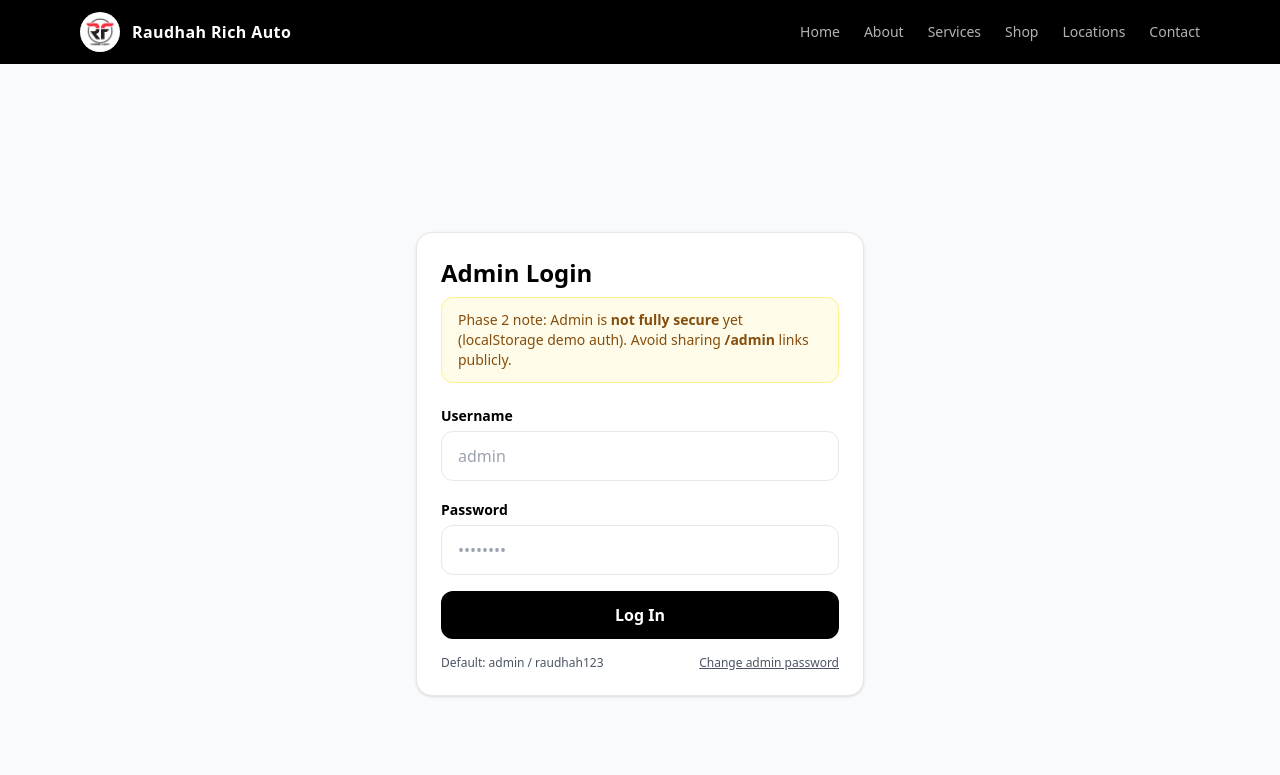
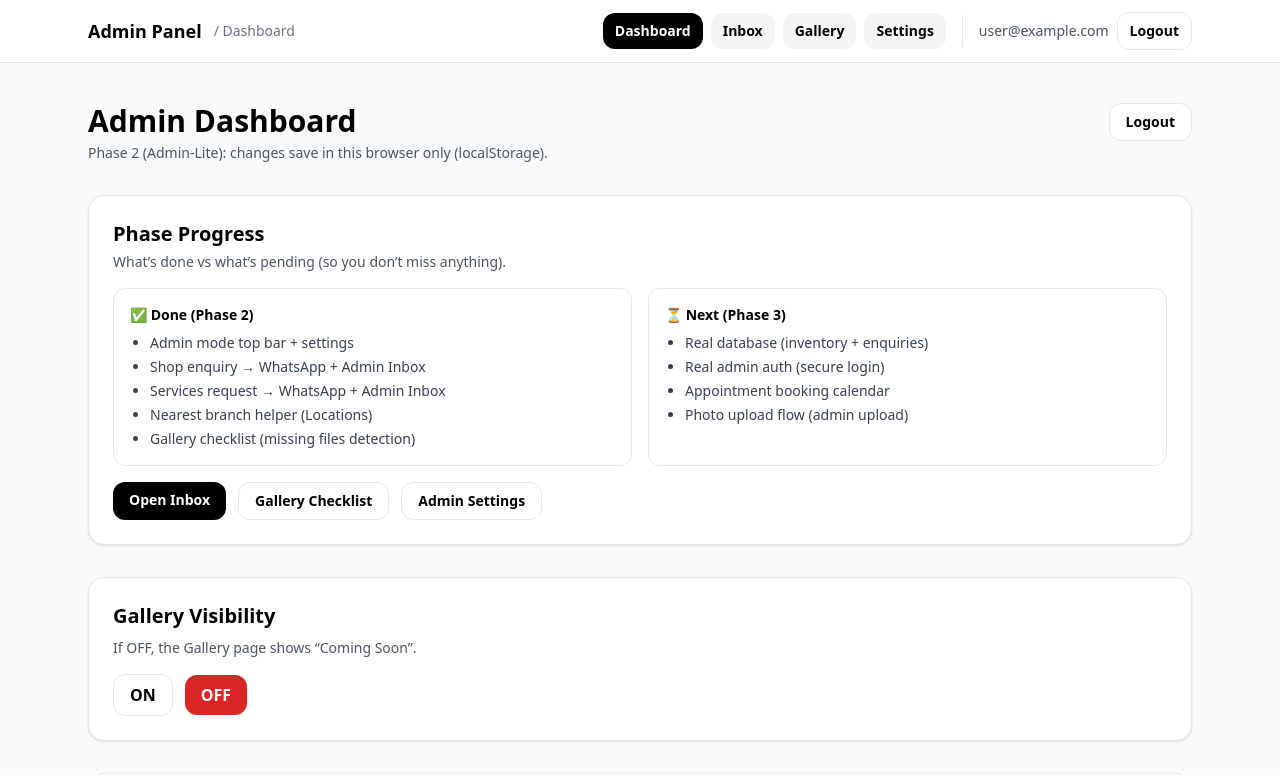
Before and after one commit to adamnabil9305-ship-it/raudhah-rich-auto, a React (Vite) app: page /admin in a window 1280 px wide. Before the commit this address led to /admin/login. Shown: the top 775 px of the page. Built offline with nearby package versions, Linux system fonts and the light colour scheme; no server answers; sample sign-in values are in the browser's storage.

Commit message:
Firebase admin auth setup complete

```diff
--- a/src/App.jsx
+++ b/src/App.jsx
@@ -1,8 +1,13 @@
 // src/App.jsx
-import { Routes, Route } from "react-router-dom";
+import { Routes, Route, useLocation, Navigate } from "react-router-dom";
+import { useEffect, useState } from "react";
+import { onAuthStateChanged } from "firebase/auth";
+
+import { auth } from "./firebase";
 
 import Navbar from "./components/Navbar";
 import WhatsAppFloat from "./components/WhatsAppFloat";
+import ProtectedRoute from "./components/ProtectedRoute";
 
 import Home from "./pages/Home";
 import About from "./pages/About";
@@ -21,9 +26,26 @@ import AdminGallery from "./pages/AdminGallery";
 import NotFound from "./pages/NotFound";
 
 export default function App() {
+  const [user, setUser] = useState(null);
+  const [authReady, setAuthReady] = useState(false);
+  const location = useLocation();
+
+  const isAdminRoute = location.pathname.startsWith("/admin");
+
+  useEffect(() => {
+    const unsub = onAuthStateChanged(auth, (u) => {
+      setUser(u);
+      setAuthReady(true);
+    });
+    return () => unsub();
+  }, []);
+
+  if (!authReady) return null;
+
   return (
     <>
-      <Navbar />
+      {/* Public layout only */}
+      {!isAdminRoute && <Navbar />}
 
       <Routes>
         {/* Public */}
@@ -36,17 +58,50 @@ export default function App() {
         <Route path="/gallery" element={<Gallery />} />
 
         {/* Admin */}
-        <Route path="/admin/login" element={<AdminLogin />} />
-        <Route path="/admin" element={<AdminDashboard />} />
-        <Route path="/admin/inbox" element={<AdminInbox />} />
-        <Route path="/admin/settings" element={<AdminSettings />} />
-        <Route path="/admin/gallery" element={<AdminGallery />} />
+        <Route
+          path="/admin/login"
+          element={user ? <Navigate to="/admin" replace /> : <AdminLogin />}
+        />
+
+        <Route
+          path="/admin"
+          element={
+            <ProtectedRoute user={user}>
+              <AdminDashboard />
+            </ProtectedRoute>
+          }
+        />
+        <Route
+          path="/admin/inbox"
+          element={
+            <ProtectedRoute user={user}>
+              <AdminInbox />
+            </ProtectedRoute>
+          }
+        />
+        <Route
+          path="/admin/settings"
+          element={
+            <ProtectedRoute user={user}>
+              <AdminSettings />
+            </ProtectedRoute>
+          }
+        />
+        <Route
+          path="/admin/gallery"
+          element={
+            <ProtectedRoute user={user}>
+              <AdminGallery />
+            </ProtectedRoute>
+          }
+        />
 
         {/* 404 */}
         <Route path="*" element={<NotFound />} />
       </Routes>
 
-      <WhatsAppFloat />
+      {/* Public float only */}
+      {!isAdminRoute && <WhatsAppFloat />}
     </>
   );
 }
--- a/src/components/AdminTopbar.jsx
+++ b/src/components/AdminTopbar.jsx
@@ -1,51 +1,74 @@
-import { Link, useNavigate } from "react-router-dom";
+// src/components/AdminTopbar.jsx
+import { Link, NavLink, useNavigate } from "react-router-dom";
+import { signOut } from "firebase/auth";
+import { auth } from "../firebase";
 
-export default function AdminTopbar({ subtitle }) {
+export default function AdminTopbar({ subtitle = "" }) {
   const navigate = useNavigate();
+  const userEmail = auth?.currentUser?.email || "";
 
-  function logout() {
-    localStorage.removeItem("raudhah_admin_authed");
-    navigate("/admin/login");
+  async function handleLogout() {
+    try {
+      await signOut(auth);
+      navigate("/admin/login", { replace: true });
+    } catch (e) {
+      alert("Logout failed. Please try again.");
+    }
   }
 
+  const nav = [
+    { name: "Dashboard", to: "/admin" },
+    { name: "Inbox", to: "/admin/inbox" },
+    { name: "Gallery", to: "/admin/gallery" },
+    { name: "Settings", to: "/admin/settings" },
+  ];
+
   return (
-    <div className="sticky top-0 z-50 bg-yellow-50 border-b border-yellow-200">
-      <div className="max-w-6xl mx-auto px-6 py-3 flex flex-col sm:flex-row sm:items-center sm:justify-between gap-2">
-        <div className="flex items-start gap-3">
-          <div className="text-sm font-extrabold text-yellow-900">
-            ⚠ ADMIN MODE
+    <div className="sticky top-0 z-50 border-b bg-white/90 backdrop-blur">
+      <div className="max-w-6xl mx-auto px-6 py-3">
+        <div className="flex items-center justify-between gap-4 flex-wrap">
+          <div className="flex items-center gap-3">
+            <Link to="/admin" className="font-bold text-lg">
+              Admin Panel
+            </Link>
+            {subtitle ? (
+              <span className="text-sm text-gray-500">/ {subtitle}</span>
+            ) : null}
           </div>
-          <div className="text-xs text-yellow-900/80 leading-snug">
-            Phase 2 demo admin (localStorage). Don’t share admin links publicly.
-            {subtitle ? <span className="block font-semibold mt-0.5">{subtitle}</span> : null}
+
+          <div className="flex items-center gap-2 flex-wrap">
+            {nav.map((item) => (
+              <NavLink
+                key={item.to}
+                to={item.to}
+                className={({ isActive }) =>
+                  [
+                    "px-3 py-2 rounded-xl text-sm font-semibold transition",
+                    isActive ? "bg-black text-white" : "bg-gray-100 hover:bg-gray-200",
+                  ].join(" ")
+                }
+              >
+                {item.name}
+              </NavLink>
+            ))}
+
+            <div className="hidden md:block mx-2 h-8 w-px bg-gray-200" />
+
+            <div className="flex items-center gap-2">
+              {userEmail ? (
+                <span className="hidden md:inline text-sm text-gray-600 max-w-[220px] truncate">
+                  {userEmail}
+                </span>
+              ) : null}
+
+              <button
+                onClick={handleLogout}
+                className="px-3 py-2 rounded-xl border text-sm font-semibold bg-white hover:bg-gray-100 transition"
+              >
+                Logout
+              </button>
+            </div>
           </div>
-        </div>
-
-        <div className="flex flex-wrap gap-2">
-          <Link
-            to="/"
-            className="px-3 py-1.5 rounded-lg border bg-white text-sm font-semibold hover:bg-gray-100 transition"
-          >
-            View Site
-          </Link>
-          <Link
-            to="/admin/inbox"
-            className="px-3 py-1.5 rounded-lg border bg-white text-sm font-semibold hover:bg-gray-100 transition"
-          >
-            Inbox
-          </Link>
-          <Link
-            to="/admin/settings"
-            className="px-3 py-1.5 rounded-lg border bg-white text-sm font-semibold hover:bg-gray-100 transition"
-          >
-            Admin Settings
-          </Link>
-          <button
-            onClick={logout}
-            className="px-3 py-1.5 rounded-lg bg-black text-white text-sm font-semibold hover:bg-gray-800 transition"
-          >
-            Logout
-          </button>
         </div>
       </div>
     </div>
--- a/src/components/Navbar.jsx
+++ b/src/components/Navbar.jsx
@@ -14,7 +14,6 @@ export default function Navbar() {
     return () => window.removeEventListener("scroll", onScroll);
   }, []);
 
-  // Close menu on resize to desktop
   useEffect(() => {
     const onResize = () => {
       if (window.innerWidth >= 768) setOpen(false);
@@ -23,7 +22,6 @@ export default function Navbar() {
     return () => window.removeEventListener("resize", onResize);
   }, []);
 
-  // Close menu when route changes (back/forward/programmatic nav)
   useEffect(() => {
     setOpen(false);
     // eslint-disable-next-line react-hooks/exhaustive-deps
@@ -47,7 +45,6 @@ export default function Navbar() {
     <header className={`${baseHeader} ${bgHeader}`}>
       <div className="mx-auto max-w-6xl px-4">
         <div className="h-16 flex items-center justify-between gap-4">
-          {/* Brand */}
           <Link to="/" className="flex items-center gap-3">
             <img
               src="/logo.png"
@@ -62,7 +59,6 @@ export default function Navbar() {
             </span>
           </Link>
 
-          {/* Desktop Nav */}
           <nav className="hidden md:flex items-center gap-6">
             {nav.map((item) => (
               <NavLink
@@ -80,7 +76,6 @@ export default function Navbar() {
             ))}
           </nav>
 
-          {/* Mobile button */}
           <button
             type="button"
             className="md:hidden inline-flex items-center justify-center rounded-xl border border-white/15 bg-white/10 px-3 py-2 text-white hover:bg-white/15 transition"
@@ -112,7 +107,6 @@ export default function Navbar() {
           </button>
         </div>
 
-        {/* Mobile dropdown */}
         {open && (
           <div id="mobile-menu" className="md:hidden pb-4">
             <div className="rounded-2xl border border-white/10 bg-black/95 overflow-hidden">
--- /dev/null
+++ b/src/components/ProtectedRoute.jsx
@@ -0,0 +1,7 @@
+// src/components/ProtectedRoute.jsx
+import { Navigate } from "react-router-dom";
+
+export default function ProtectedRoute({ user, children }) {
+  if (!user) return <Navigate to="/admin/login" replace />;
+  return children;
+}
--- a/src/firebase.js
+++ b/src/firebase.js
@@ -3,7 +3,7 @@ import { initializeApp } from "firebase/app";
 import { getAuth } from "firebase/auth";
 
 const firebaseConfig = {
-  apiKey: "AIzaSy.....",
+  apiKey: "AIzaSyBPXcSWqHVAkfNJytkqDzSLLjJX1n_LQQs",
   authDomain: "raudhah-auto-admin.firebaseapp.com",
   projectId: "raudhah-auto-admin",
   storageBucket: "raudhah-auto-admin.firebasestorage.app",
--- a/src/pages/AdminDashboard.jsx
+++ b/src/pages/AdminDashboard.jsx
@@ -1,18 +1,17 @@
-import { useEffect, useMemo, useState } from "react";
+// src/pages/AdminDashboard.jsx
+import { useMemo, useState } from "react";
 import { Link, useNavigate } from "react-router-dom";
+import { signOut } from "firebase/auth";
+
+import { auth } from "../firebase";
 import AdminTopbar from "../components/AdminTopbar";
 
 export default function AdminDashboard() {
   const navigate = useNavigate();
 
-  useEffect(() => {
-    document.title = "Admin Dashboard | Raudhah Rich Auto";
-    const isAuthed = localStorage.getItem("raudhah_admin_authed") === "yes";
-    if (!isAuthed) navigate("/admin/login");
-  }, [navigate]);
-
   const [promoTitle, setPromoTitle] = useState(
-    localStorage.getItem("promo_title") || "Promo slot (update when client confirms)"
+    localStorage.getItem("promo_title") ||
+      "Promo slot (update when client confirms)"
   );
   const [promoDesc, setPromoDesc] = useState(
     localStorage.getItem("promo_desc") ||
@@ -26,8 +25,14 @@ export default function AdminDashboard() {
 
   const [newPart, setNewPart] = useState({ name: "", price: "", branch: "" });
 
-  const branches = useMemo(() => ["Seksyen 23", "Seksyen 15", "U12", "Batu Caves"], []);
-  const [galleryEnabled, setGalleryEnabled] = useState(localStorage.getItem("gallery_enabled") === "yes");
+  const branches = useMemo(
+    () => ["Seksyen 23", "Seksyen 15", "U12", "Batu Caves"],
+    []
+  );
+
+  const [galleryEnabled, setGalleryEnabled] = useState(
+    localStorage.getItem("gallery_enabled") === "yes"
+  );
 
   function savePromo() {
     localStorage.setItem("promo_title", promoTitle);
@@ -37,10 +42,16 @@ export default function AdminDashboard() {
 
   function addPart() {
     if (!newPart.name.trim()) return;
+
     const updated = [
       ...parts,
-      { id: crypto.randomUUID(), ...newPart, createdAt: new Date().toISOString() },
+      {
+        id: crypto.randomUUID(),
+        ...newPart,
+        createdAt: new Date().toISOString(),
+      },
     ];
+
     setParts(updated);
     localStorage.setItem("parts_list", JSON.stringify(updated));
     setNewPart({ name: "", price: "", branch: "" });
@@ -57,6 +68,15 @@ export default function AdminDashboard() {
     localStorage.setItem("gallery_enabled", v ? "yes" : "no");
   }
 
+  async function handleLogout() {
+    try {
+      await signOut(auth);
+      navigate("/admin/login", { replace: true });
+    } catch (e) {
+      alert("Logout failed. Please try again.");
+    }
+  }
+
   return (
     <div className="min-h-screen bg-gray-50">
       <AdminTopbar subtitle="Dashboard" />
@@ -69,6 +89,13 @@ export default function AdminDashboard() {
               Phase 2 (Admin-Lite): changes save in this browser only (localStorage).
             </p>
           </div>
+
+          <button
+            onClick={handleLogout}
+            className="px-4 py-2 rounded-xl border bg-white hover:bg-gray-100 transition text-sm font-semibold"
+          >
+            Logout
+          </button>
         </div>
 
         {/* Phase Progress */}
@@ -241,7 +268,10 @@ export default function AdminDashboard() {
             ) : (
               <div className="space-y-3">
                 {parts.map((p) => (
-                  <div key={p.id} className="flex items-center justify-between gap-4 border rounded-xl p-4">
+                  <div
+                    key={p.id}
+                    className="flex items-center justify-between gap-4 border rounded-xl p-4"
+                  >
                     <div>
                       <p className="font-semibold">{p.name}</p>
                       <p className="text-sm text-gray-600">
--- a/src/pages/AdminLogin.jsx
+++ b/src/pages/AdminLogin.jsx
@@ -1,94 +1,131 @@
-import { useEffect, useState } from "react";
-import { useNavigate, Link } from "react-router-dom";
+// src/pages/AdminLogin.jsx
+import { useState } from "react";
+import { signInWithEmailAndPassword } from "firebase/auth";
+import { useNavigate } from "react-router-dom";
+import { auth } from "../firebase";
 
-function getCreds() {
-  const saved = localStorage.getItem("raudhah_admin_creds");
-  if (saved) return JSON.parse(saved);
+function humanizeFirebaseError(code) {
+  // Common Firebase Auth errors
+  if (!code) return "Login failed. Please try again.";
 
-  // Default creds (Phase 2 only)
-  return { username: "admin", password: "raudhah123" };
+  if (code === "auth/invalid-credential") return "Wrong email or password.";
+  if (code === "auth/user-not-found") return "No user found for this email.";
+  if (code === "auth/wrong-password") return "Wrong password.";
+  if (code === "auth/too-many-requests")
+    return "Too many attempts. Try again later.";
+  if (code === "auth/operation-not-allowed")
+    return "Email/Password login is disabled in Firebase.";
+  if (code === "auth/invalid-api-key")
+    return "Firebase config error (invalid API key). Check src/firebase.js.";
+  if (code === "auth/unauthorized-domain")
+    return "This domain is not authorized. Add it in Firebase Auth → Settings → Authorized domains.";
+  if (code === "auth/network-request-failed")
+    return "Network error. Check your connection / adblock / VPN and try again.";
+
+  return `Login failed (${code}).`;
 }
 
 export default function AdminLogin() {
   const navigate = useNavigate();
-  const [user, setUser] = useState("");
-  const [pass, setPass] = useState("");
+
+  const [email, setEmail] = useState("");
+  const [password, setPassword] = useState("");
+
+  const [showPass, setShowPass] = useState(false);
+  const [loading, setLoading] = useState(false);
+
   const [error, setError] = useState("");
 
-  useEffect(() => {
-    document.title = "Admin Login | Raudhah Rich Auto";
-    const isAuthed = localStorage.getItem("raudhah_admin_authed") === "yes";
-    if (isAuthed) navigate("/admin");
-  }, [navigate]);
-
-  function onSubmit(e) {
+  const onSubmit = async (e) => {
     e.preventDefault();
     setError("");
 
-    const creds = getCreds();
-    if (user === creds.username && pass === creds.password) {
-      localStorage.setItem("raudhah_admin_authed", "yes");
-      navigate("/admin");
+    const cleanEmail = email.trim();
+
+    if (!cleanEmail || !password) {
+      setError("Please enter email and password.");
       return;
     }
 
-    setError("Wrong username or password.");
+    setLoading(true);
+    try {
+      await signInWithEmailAndPassword(auth, cleanEmail, password);
+      navigate("/admin", { replace: true });
+    } catch (err) {
+      // ✅ This is the key debug info
+      console.log("LOGIN ERROR:", err?.code, err?.message, err);
+
+      const code = err?.code || "";
+      setError(humanizeFirebaseError(code));
+    } finally {
+      setLoading(false);
     }
+  };
 
   return (
-    <div className="min-h-screen bg-gray-50 flex items-center justify-center px-6">
-      <div className="w-full max-w-md bg-white rounded-2xl border shadow p-6">
-        <h1 className="text-2xl font-bold mb-2">Admin Login</h1>
+    <div className="min-h-[100dvh] bg-black text-white flex items-center justify-center px-4">
+      <div className="w-full max-w-md rounded-2xl border border-white/10 bg-white/5 p-6">
+        <h1 className="text-xl font-semibold">Admin Login</h1>
+        <p className="mt-1 text-white/70 text-sm">
+          Sign in to manage Raudhah Rich Auto.
+        </p>
 
-        <div className="mb-5 rounded-xl border border-yellow-200 bg-yellow-50 px-4 py-3 text-sm text-yellow-800">
-          Phase 2 note: Admin is <b>not fully secure</b> yet (localStorage demo auth).
-          Avoid sharing <b>/admin</b> links publicly.
+        {error && (
+          <div className="mt-4 rounded-xl border border-red-500/30 bg-red-500/10 px-4 py-3 text-sm text-red-200">
+            {error}
+            <div className="mt-2 text-xs text-red-200/80">
+              Open DevTools → Console and send me the <b>LOGIN ERROR</b> code.
             </div>
+          </div>
+        )}
 
-        <form onSubmit={onSubmit} className="space-y-4">
+        <form onSubmit={onSubmit} className="mt-5 space-y-4">
           <div>
-            <label className="text-sm font-semibold">Username</label>
+            <label className="text-sm text-white/80">Email</label>
             <input
-              value={user}
-              onChange={(e) => setUser(e.target.value)}
-              className="mt-1 w-full border rounded-xl px-4 py-3 focus:outline-none focus:ring-2 focus:ring-black"
-              placeholder="admin"
-              autoComplete="username"
+              type="email"
+              className="mt-2 w-full rounded-xl border border-white/10 bg-black/40 px-4 py-3 outline-none focus:border-white/30"
+              value={email}
+              onChange={(e) => setEmail(e.target.value)}
+              autoComplete="email"
+              inputMode="email"
+              required
             />
           </div>
 
           <div>
-            <label className="text-sm font-semibold">Password</label>
+            <label className="text-sm text-white/80">Password</label>
+            <div className="mt-2 flex items-stretch gap-2">
               <input
-              value={pass}
-              onChange={(e) => setPass(e.target.value)}
-              type="password"
-              className="mt-1 w-full border rounded-xl px-4 py-3 focus:outline-none focus:ring-2 focus:ring-black"
-              placeholder="••••••••"
+                type={showPass ? "text" : "password"}
+                className="w-full rounded-xl border border-white/10 bg-black/40 px-4 py-3 outline-none focus:border-white/30"
+                value={password}
+                onChange={(e) => setPassword(e.target.value)}
                 autoComplete="current-password"
+                required
               />
+              <button
+                type="button"
+                onClick={() => setShowPass((v) => !v)}
+                className="shrink-0 rounded-xl border border-white/10 bg-white/10 px-4 text-sm font-semibold hover:bg-white/15 transition"
+              >
+                {showPass ? "Hide" : "Show"}
+              </button>
             </div>
-
-          {error && (
-            <div className="text-sm text-red-600 bg-red-50 border border-red-200 rounded-xl px-4 py-3">
-              {error}
           </div>
-          )}
 
           <button
             type="submit"
-            className="w-full bg-black text-white py-3 rounded-xl font-semibold hover:bg-gray-800 transition"
+            disabled={loading}
+            className="w-full rounded-xl bg-white text-black font-semibold py-3 hover:bg-white/90 disabled:opacity-60"
           >
-            Log In
+            {loading ? "Signing in..." : "Sign in"}
           </button>
+        </form>
 
-          <div className="text-xs text-gray-600 flex items-center justify-between">
-            <span>Default: admin / raudhah123</span>
-            <Link className="underline" to="/admin/settings">
-              Change admin password
-            </Link>
+        <div className="mt-4 text-xs text-white/50">
+          Tip: If login fails on Vercel, add your domain in Firebase Auth → Authorized domains.
         </div>
-        </form>
       </div>
     </div>
   );
```
Lines whose indentation alone changed are shown as unchanged.
